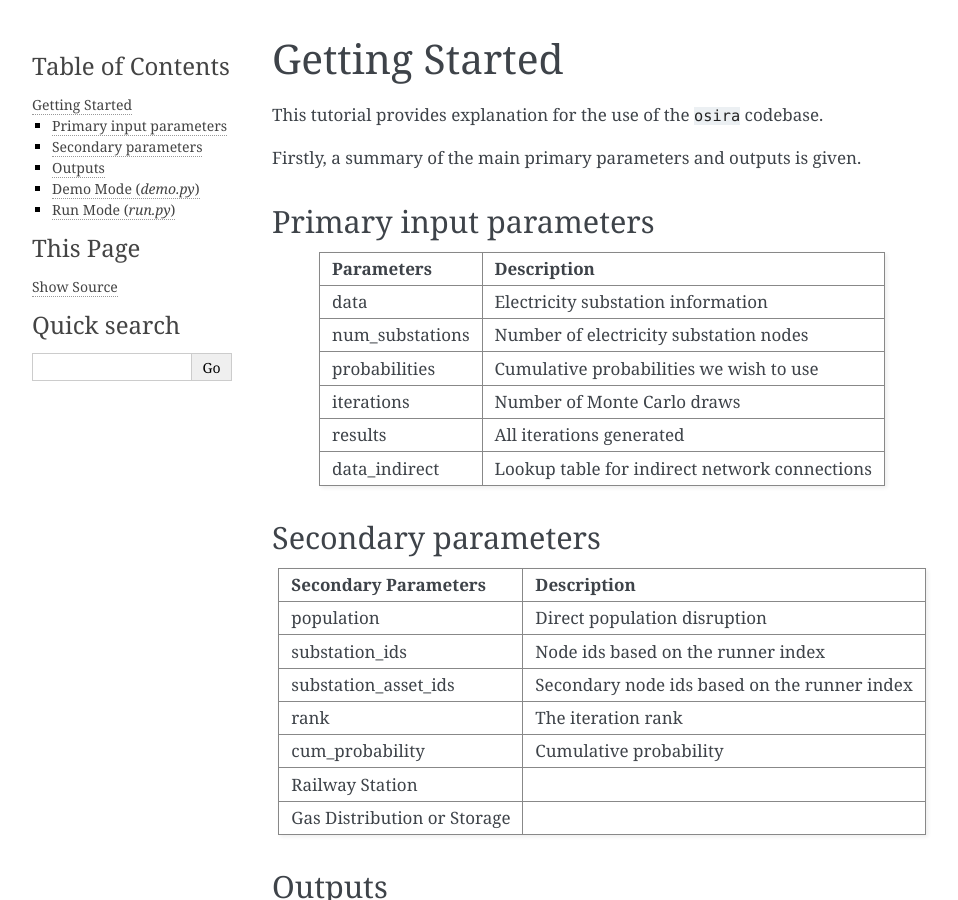
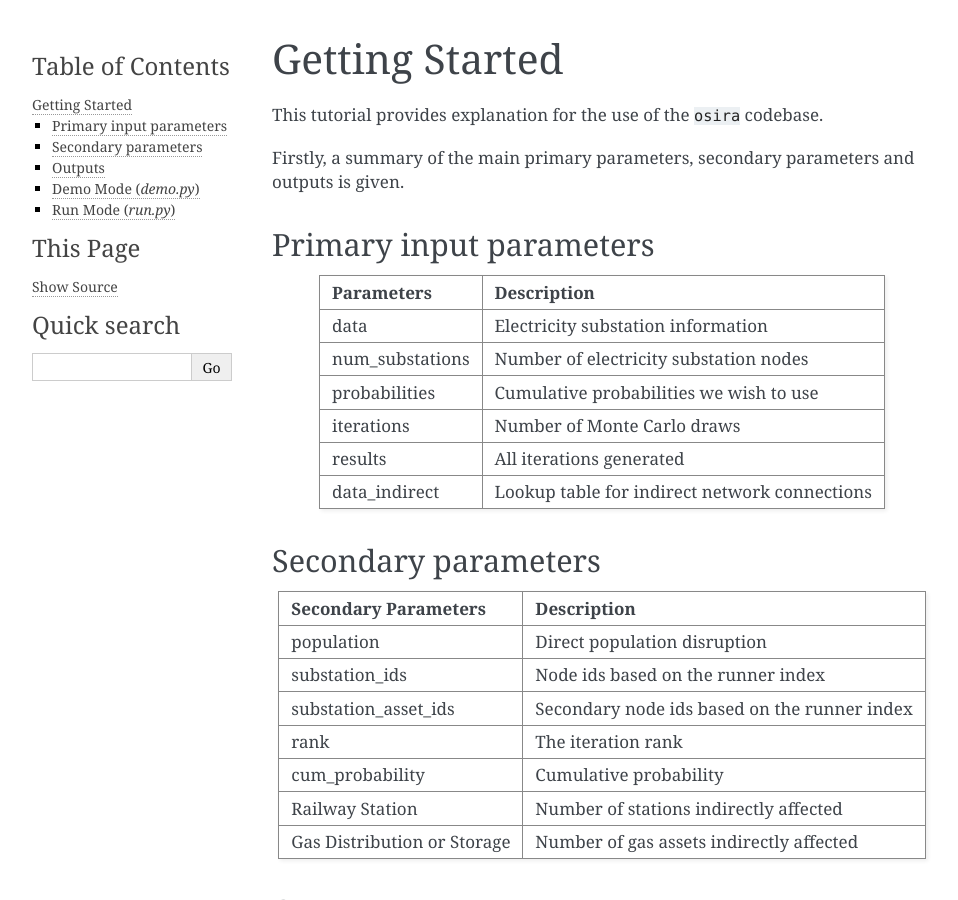
Before and after one commit to edwardoughton/osira, a Sphinx documentation site: the page built from docs/getting-started.rst, in a window 1280 px wide and 900 px high. Shown: the whole window, without its empty margins (148-1106 px from the left). Built offline with Sphinx 7.4.7, drawn with Linux system fonts in a browser that asks for light colours; pages that are not in the unit, such as notebooks, are missing from menus; some of the changed text lies outside the part shown.

Commit message:
Correct tables

```diff
--- a/docs/getting-started.rst
+++ b/docs/getting-started.rst
@@ -4,7 +4,8 @@ Getting Started
 
 This tutorial provides explanation for the use of the ``osira`` codebase.
 
-Firstly, a summary of the main primary parameters and outputs is given.
+Firstly, a summary of the main primary parameters, secondary parameters
+and outputs is given.
 
 Primary input parameters
 ------------------------
@@ -31,8 +32,8 @@ substation_ids               Node ids based on the runner index
 substation_asset_ids         Secondary node ids based on the runner index
 rank                         The iteration rank
 cum_probability              Cumulative probability
-Railway Station
-Gas Distribution or Storage
+Railway Station              Number of stations indirectly affected
+Gas Distribution or Storage  Number of gas assets indirectly affected
 ============================ ==============================================
 
 Outputs
@@ -92,8 +93,8 @@ connecting each asset to an electricity substation and finally exporting the dat
 Additionally, local statistical area boundaries are obtained and merged with population
 estimates. The datasets required are:
 
-- Local area boundaries via the [ONS geoportal](https://geoportal.statistics.gov.uk/)
-- Population estimates via [NOMIS](https://www.nomisweb.co.uk/)
+- Local area boundaries via the ONS geoportal: https://geoportal.statistics.gov.uk/
+- Population estimates via NOMIS: https://www.nomisweb.co.uk/
 
 After merging the data, it is then possible to use the centroid of each polygon to estimate
 the proportion of the population served by each electricity substation.
```
